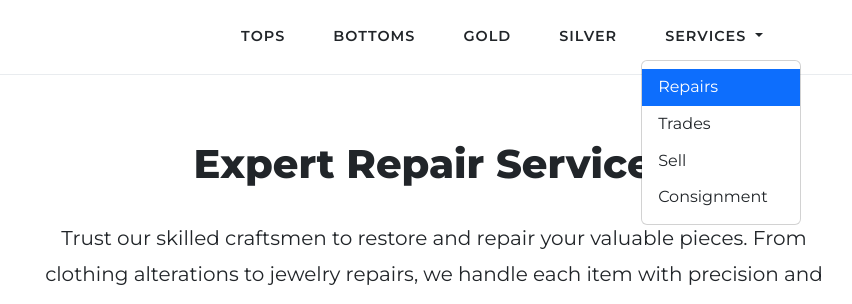
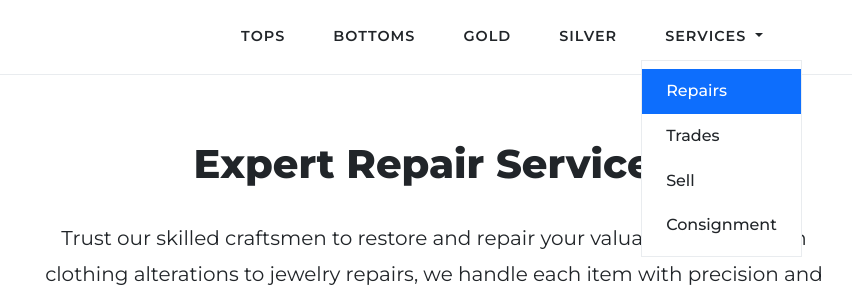
Before and after one commit to kylekucharski/CalifroniaShack, a website: page services/repair.html in a window 1280 px wide. Both pictures are taken after a click on the button "SERVICES". Shown: the top 304 px of the page, 206-1058 px from the left. Drawn offline with nearby package versions, Linux system fonts and the light colour scheme.

Commit message:
repairs page fixes

```diff
--- a/services/repair.html
+++ b/services/repair.html
@@ -57,6 +57,22 @@
 
         .nav-link:hover {
             color: var(--cs-grey-600) !important;
+        }
+
+        .dropdown-menu {
+            border: 1px solid var(--cs-grey-200);
+            border-radius: 0;
+            padding: 0.5rem 0;
+        }
+
+        .dropdown-item {
+            font-weight: 500;
+            padding: 0.5rem 1.5rem;
+            color: var(--cs-grey-900);
+        }
+
+        .dropdown-item:hover {
+            background-color: var(--cs-grey-100);
         }
 
         .repair-section {
```
